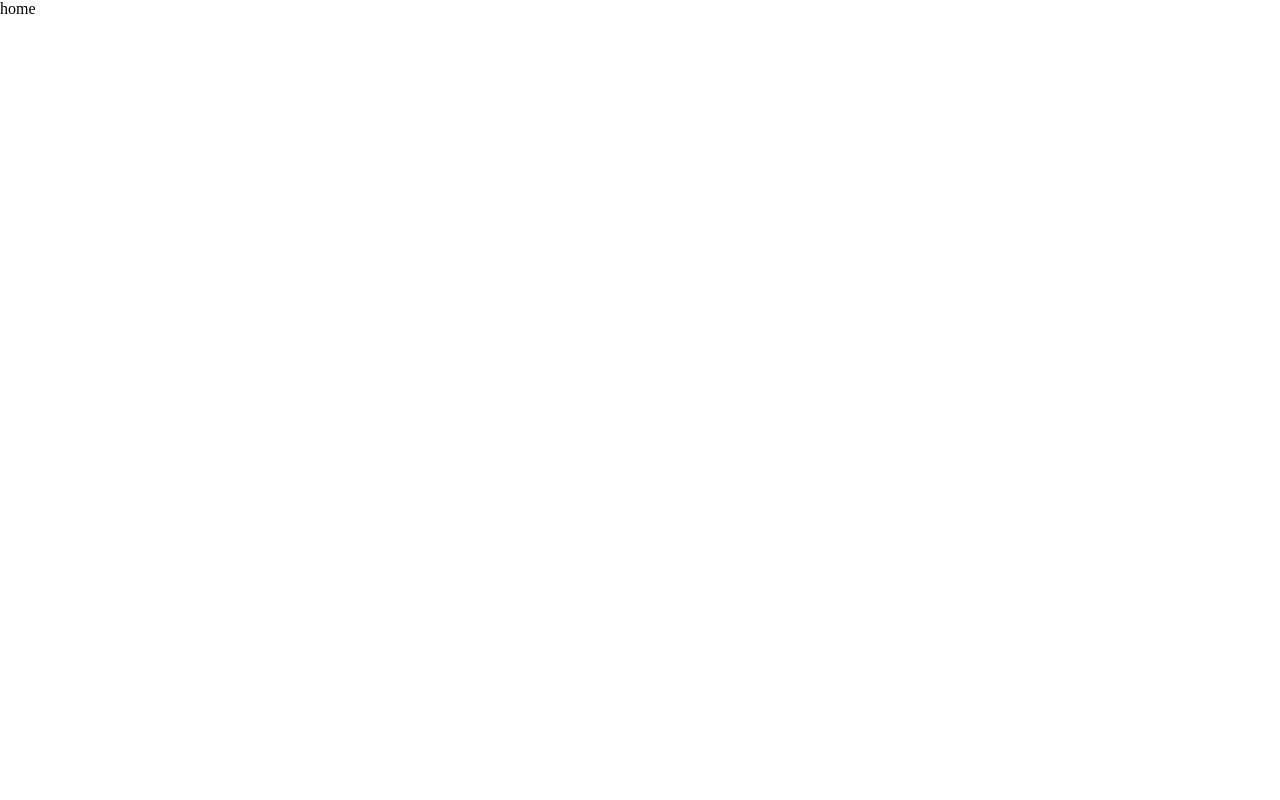
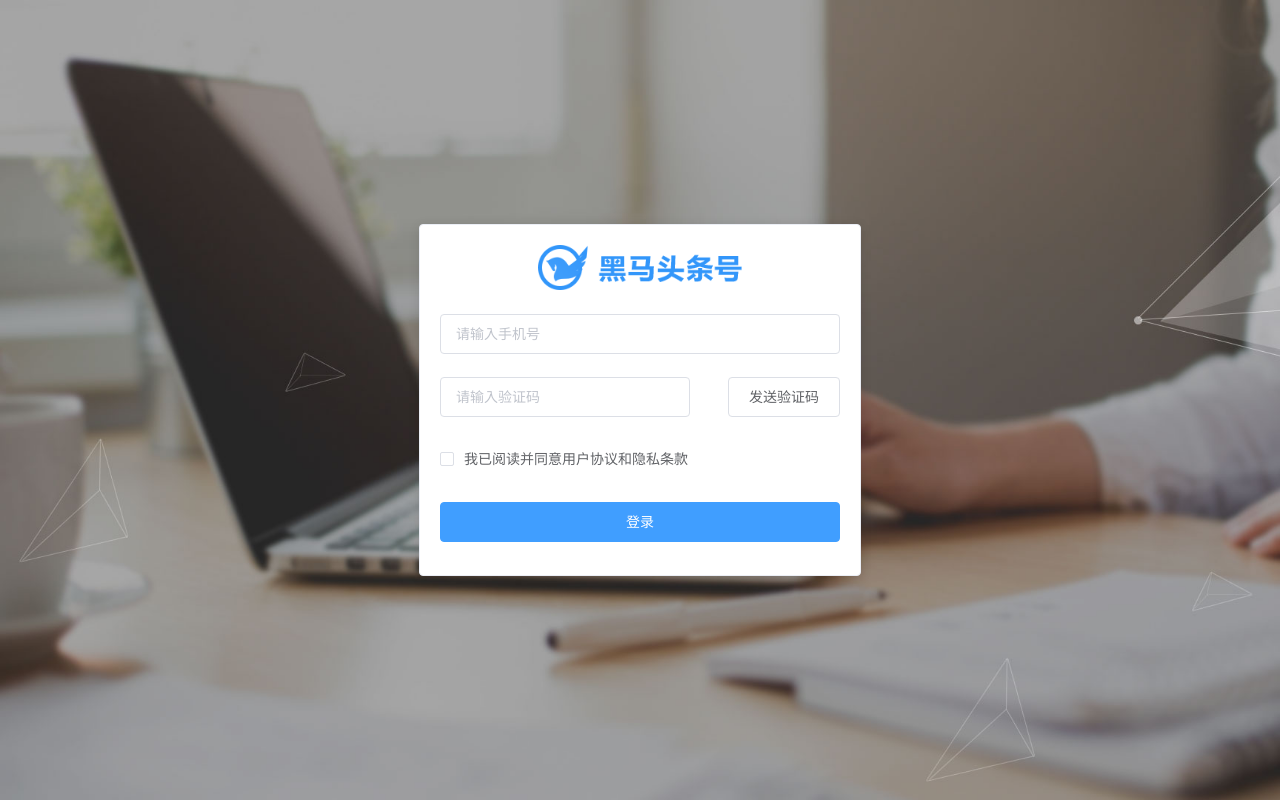
Before and after one commit to wsh3038971/Project-practice-toutiao-, a Vue app: page /#/ in a window 1280 px wide. Built offline with nearby package versions, Linux system fonts and the light colour scheme.

Commit message:
安装axios并使用

```diff
--- a/src/router.js
+++ b/src/router.js
@@ -8,11 +8,11 @@
 export default new Router({
   routes: [
     {
-      path: '/login',
+      path: '/',
       component: Login
     },
     {
-      path: '/',
+      path: '/home',
       name: 'home',
       component: Home
     }
--- a/src/views/login/index.vue
+++ b/src/views/login/index.vue
@@ -75,7 +75,19 @@
     login () {
       this.$refs.loginForm.validate((isOk) => {
         if (isOk) {
-          this.$message({ type: 'success', message: 'ok' })
+          this.$axios({
+            url: '/authorizations',
+            method: 'post',
+            data: this.loginForm
+          }).then(result => {
+            console.log(result)
+            // 将获取的token放入前端缓存中
+            window.localStorage.setItem('user-token', result.data.data.token)
+            // 登陆成功后跳转到首页(编程式导航)
+            this.$router.push('/home')
+          }).catch(() => {
+            this.$message({ type: 'warning', message: '输入有误' })
+          })
         } else {
           this.$message({ type: 'warning', message: 'error' })
         }
```
